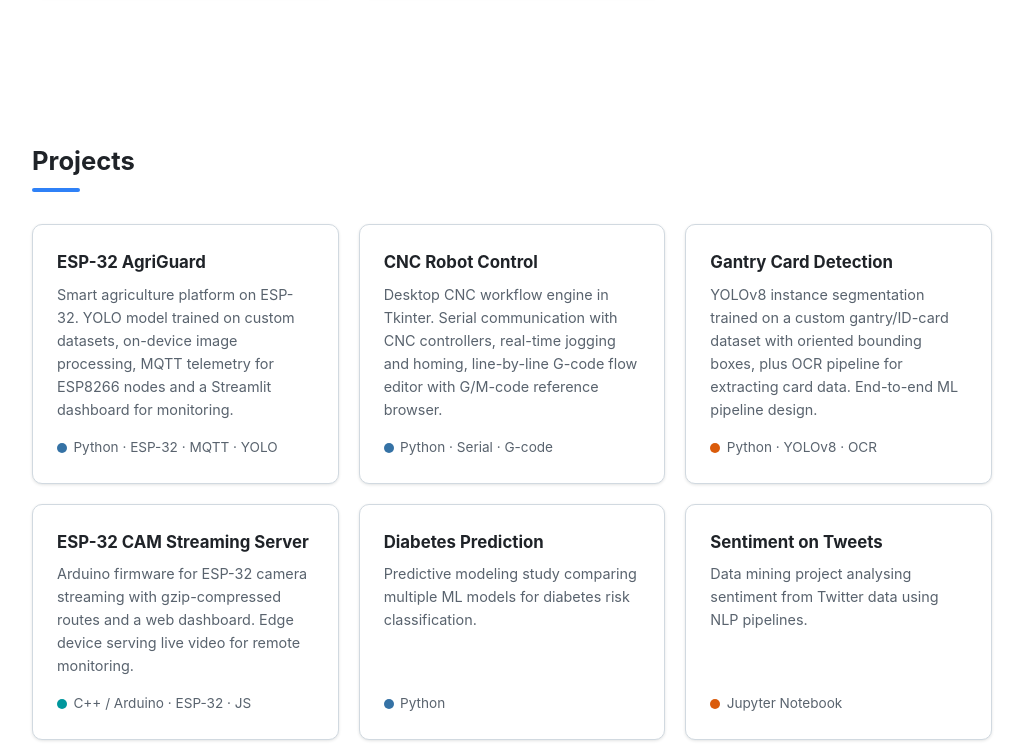
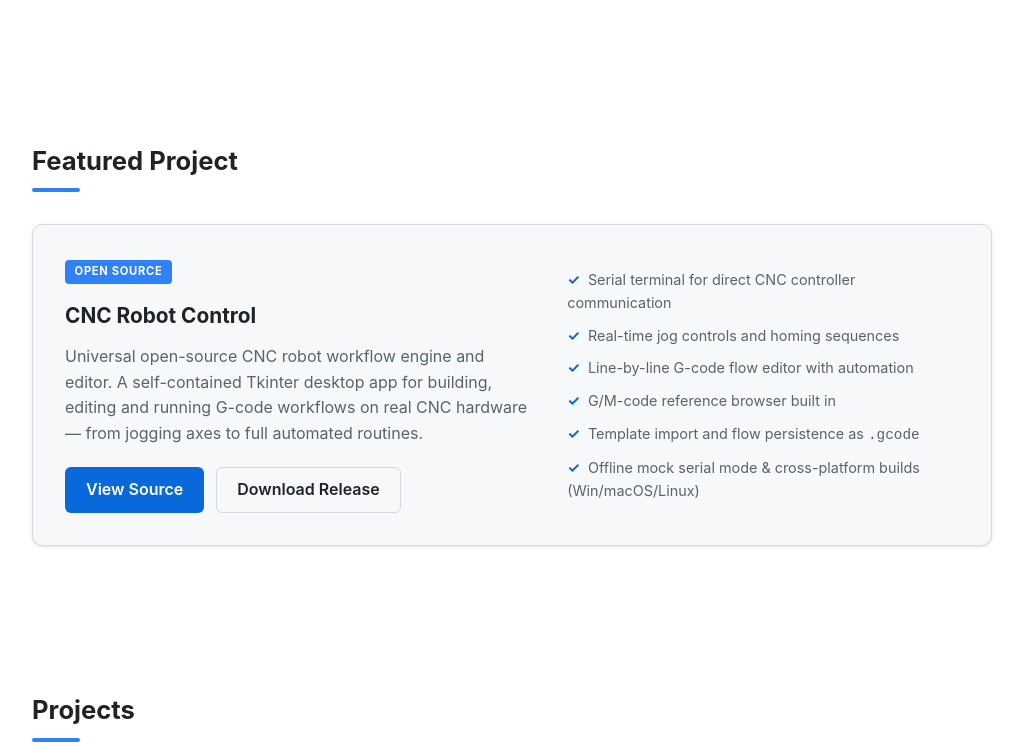
Before and after one commit to salithasadalinda/salithasadalinda.github.io, a plain HTML site: page index.html in a window 1280 px wide. Shown: the part 1689-2434 px from the top of the page, without its empty margins (128-1151 px from the left). Drawn offline with Linux system fonts and the light colour scheme.

Commit message:
Add featured open-source CNC Robot Control section

```diff
--- a/assets/css/style.css
+++ b/assets/css/style.css
@@ -289,6 +289,65 @@ section {
   color: var(--text);
 }
 
+/* ---------- Featured ---------- */
+.featured {
+  background: var(--bg-alt);
+  border: 1px solid var(--border);
+  border-radius: var(--radius);
+  padding: 2rem;
+  box-shadow: var(--shadow);
+  display: grid;
+  grid-template-columns: 1.2fr 1fr;
+  gap: 2rem;
+  align-items: center;
+}
+
+.featured h3 {
+  font-size: 1.3rem;
+  margin-bottom: 0.75rem;
+}
+
+.featured .f-tag {
+  display: inline-block;
+  background: var(--accent);
+  color: #fff;
+  font-size: 0.7rem;
+  font-weight: 700;
+  text-transform: uppercase;
+  letter-spacing: 0.06em;
+  border-radius: 4px;
+  padding: 0.2rem 0.6rem;
+  margin-bottom: 0.9rem;
+}
+
+.featured .f-desc {
+  color: var(--text-muted);
+  margin-bottom: 1.25rem;
+  max-width: 55ch;
+}
+
+.featured ul {
+  list-style: none;
+  display: flex;
+  flex-direction: column;
+  gap: 0.6rem;
+  color: var(--text-muted);
+  font-size: 0.9rem;
+}
+
+.featured ul li::before {
+  content: "\2713";
+  color: var(--accent-strong);
+  font-weight: 700;
+  margin-right: 0.5rem;
+}
+
+@media (max-width: 720px) {
+  .featured {
+    grid-template-columns: 1fr;
+  }
+}
+
 /* ---------- Projects ---------- */
 .projects-grid {
   display: grid;
--- a/index.html
+++ b/index.html
@@ -46,6 +46,7 @@
       <button class="nav-toggle" id="nav-toggle" aria-expanded="false" aria-controls="nav-links" aria-label="Toggle navigation">&#9776;</button>
       <ul class="nav-links" id="nav-links">
         <li><a href="#about">About</a></li>
+        <li><a href="#featured">Featured</a></li>
         <li><a href="#skills">Skills</a></li>
         <li><a href="#projects">Projects</a></li>
         <li><a href="#contact">Contact</a></li>
@@ -177,6 +178,36 @@
       </div>
     </section>
 
+    <!-- Featured Project -->
+    <section id="featured">
+      <div class="container">
+        <h2 class="section-title">Featured Project</h2>
+        <div class="featured">
+          <div>
+            <span class="f-tag">Open Source</span>
+            <h3>CNC Robot Control</h3>
+            <p class="f-desc">
+              Universal open-source CNC robot workflow engine and editor. A self-contained Tkinter
+              desktop app for building, editing and running G-code workflows on real CNC hardware —
+              from jogging axes to full automated routines.
+            </p>
+            <div class="btn-group">
+              <a class="btn btn-primary" href="https://github.com/salithasadalinda/CNC_robot_control" target="_blank" rel="noopener">View Source</a>
+              <a class="btn btn-outline" href="https://github.com/salithasadalinda/CNC_robot_control/releases/latest" target="_blank" rel="noopener">Download Release</a>
+            </div>
+          </div>
+          <ul>
+            <li>Serial terminal for direct CNC controller communication</li>
+            <li>Real-time jog controls and homing sequences</li>
+            <li>Line-by-line G-code flow editor with automation</li>
+            <li>G/M-code reference browser built in</li>
+            <li>Template import and flow persistence as <code>.gcode</code></li>
+            <li>Offline mock serial mode &amp; cross-platform builds (Win/macOS/Linux)</li>
+          </ul>
+        </div>
+      </div>
+    </section>
+
     <!-- Projects -->
     <section id="projects">
       <div class="container">
```
